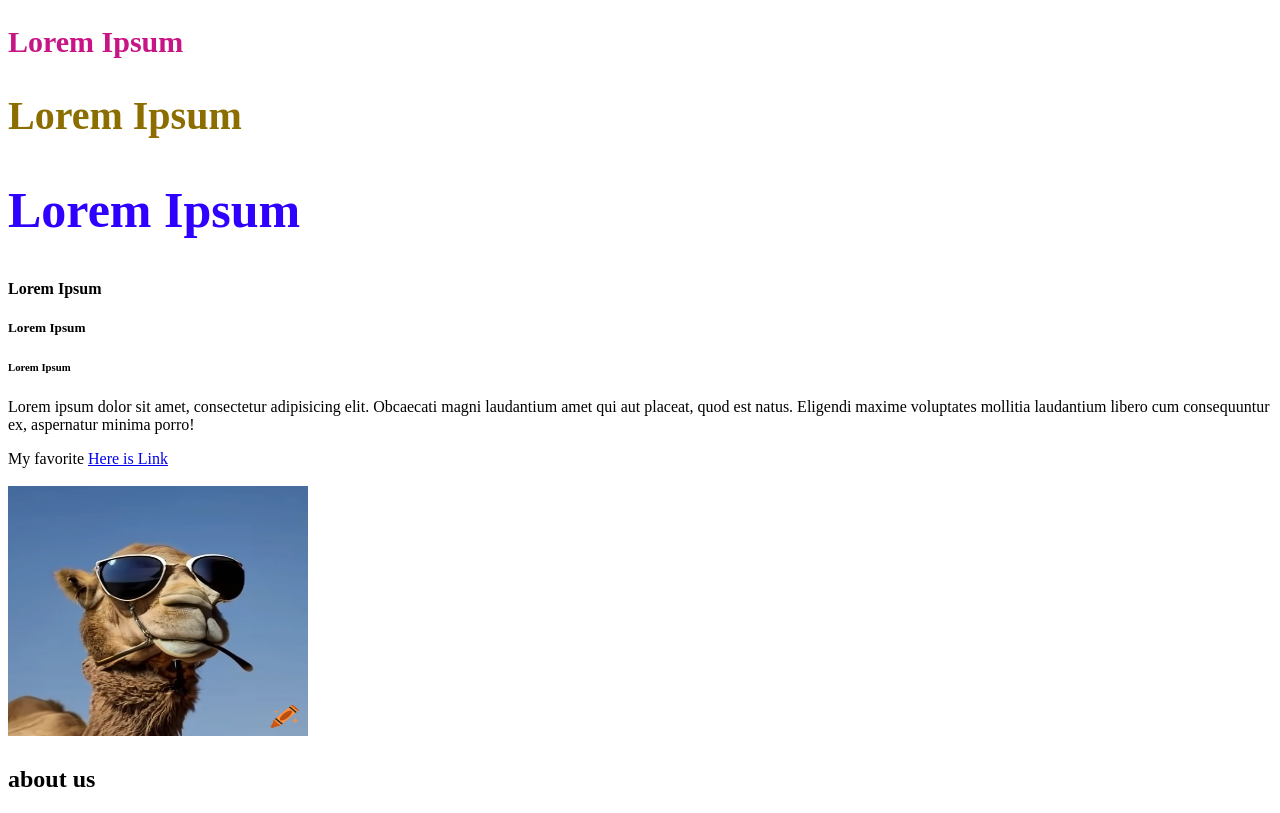
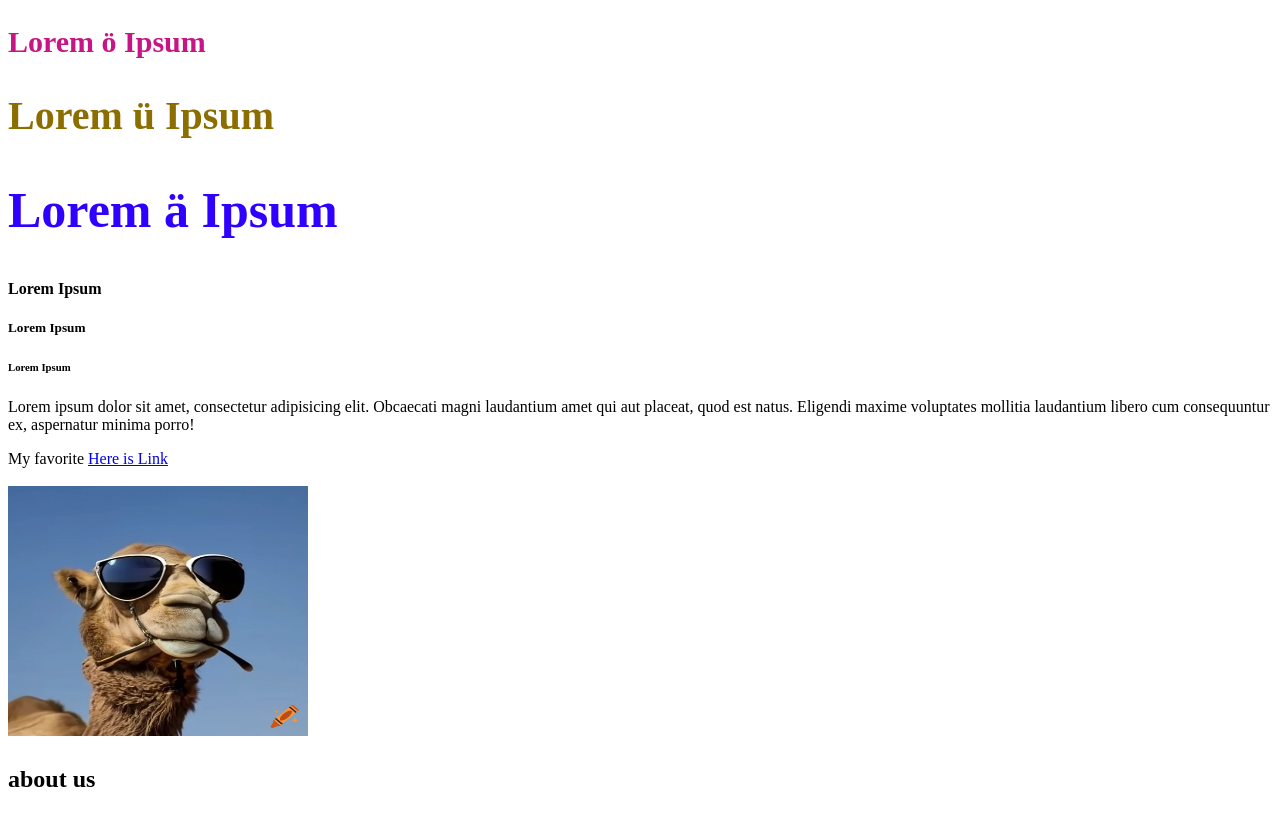
Before and after one commit to amanuelghe84/myFirstHtmlPrj, a plain HTML site: page index.html in a window 1280 px wide. Drawn offline with Linux system fonts and the light colour scheme.

Commit message:
add new changes

```diff
--- a/css/index.css
+++ b/css/index.css
@@ -1,8 +1,8 @@
    head
-        p {
+        #p {
             color: green; font-size: 25px;
            }
-           h2 {
+          #h2 {
               color: blue; font-size: 40px;
            }
 
--- a/index.html
+++ b/index.html
@@ -35,9 +35,9 @@
    <link rel="stylesheet" href="css/index.css" />
 </head>
 <body>
-    <h2 class="shiny" id="different">Lorem Ipsum</h2>
-    <h2 class="shiny" id="h2_different">Lorem Ipsum</h2>
-    <h2 class="shiny" id="h2_more_different">Lorem Ipsum</h2>
+    <h2 class="shiny" id="different">Lorem ö Ipsum</h2>
+    <h2 class="shiny" id="h2_different">Lorem ü Ipsum</h2>
+    <h2 class="shiny" id="h2_more_different">Lorem ä Ipsum</h2>
     <h4>Lorem Ipsum</h4>
     <h5>Lorem Ipsum</h5>
     <h6>Lorem Ipsum</h6>
```
